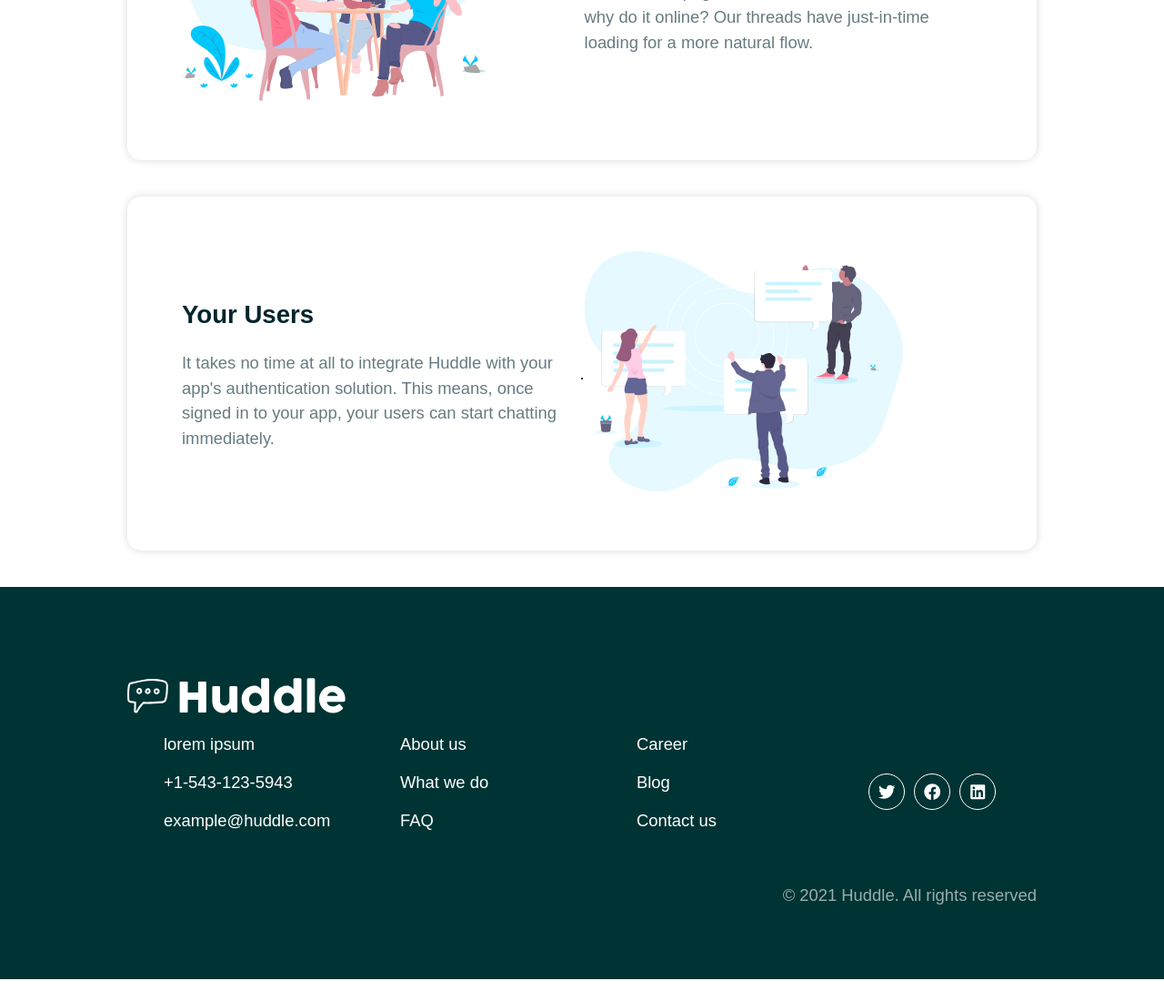
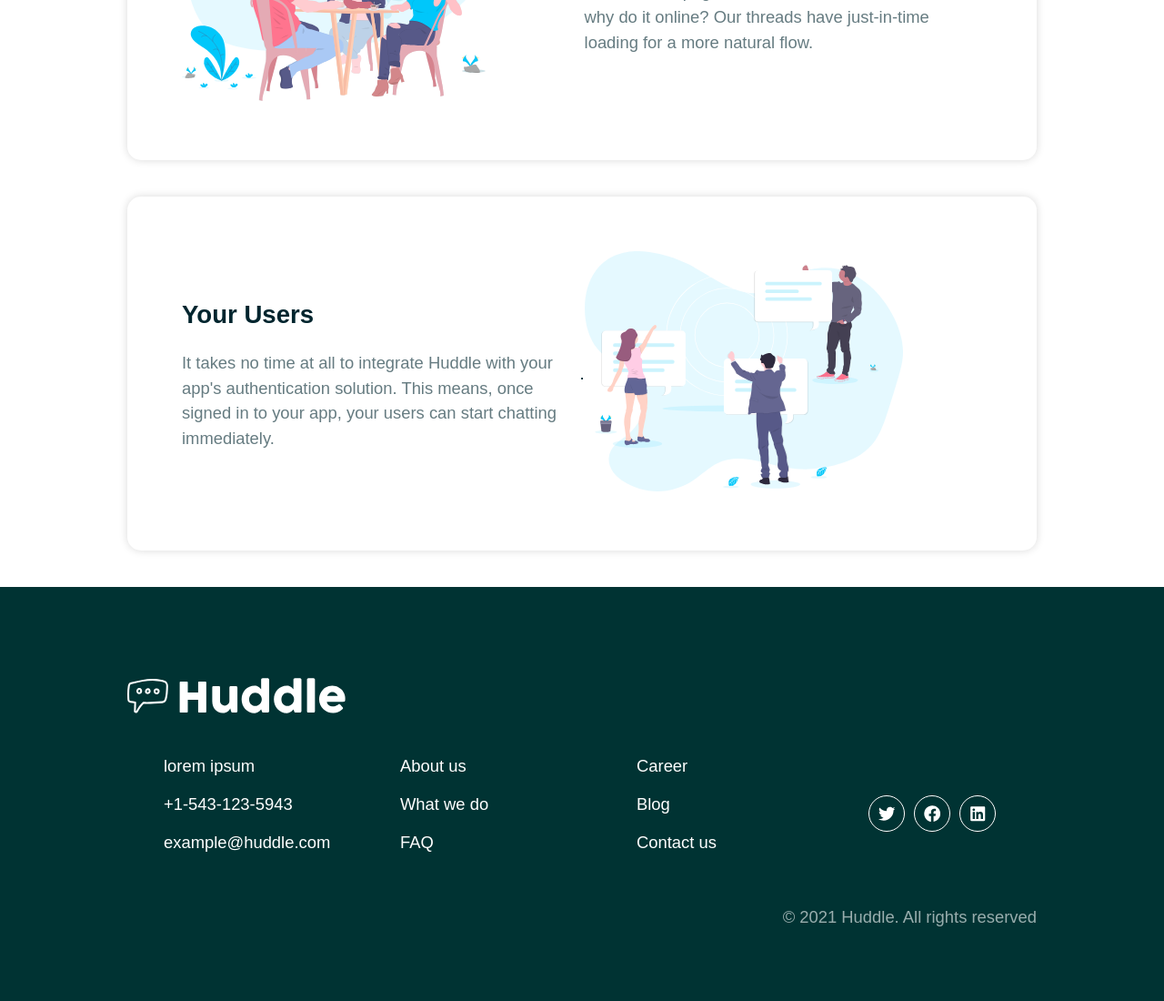
Before and after one commit to Kenta-Asakura/delta-website, a React (Create React App) app: page / in a window 1280 px wide. Shown: the part 1140-2240 px from the top of the page at 91% size. Before the commit the page ends 2216 px from the top, so only its background shows below. Built offline with nearby package versions, Linux system fonts and the light colour scheme.

Commit message:
Footer.styled.js udpated

```diff
--- a/src/components/styles/Styled.footer.js
+++ b/src/components/styles/Styled.footer.js
@@ -4,6 +4,10 @@ export const StyledFooter = styled.footer`
   background-color: ${({ theme }) => theme.colors.footer};
   color: #fff;
   padding: 100px 0 60px;
+
+  img {
+    margin-bottom: 24px;
+  }
 
   ul {
     list-style-type: none;
```
